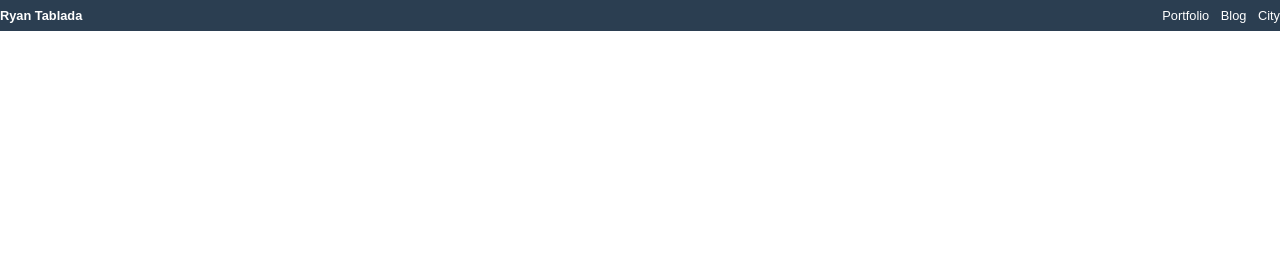
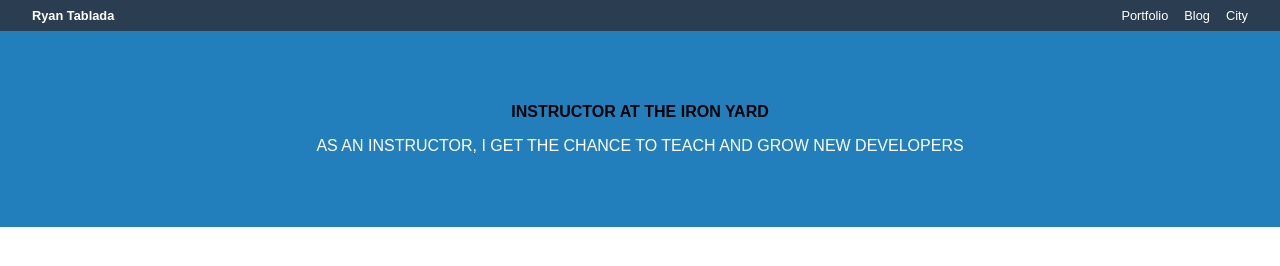
Before and after one commit to karafulgum/07-portfolio, a website: page public/index.html in a window 1280 px wide. Drawn offline with nearby package versions, Linux system fonts and the light colour scheme; files that its build step writes are made by us from their sources.

Commit message:
Hero HTML & Styling

```diff
--- a/public/index.html
+++ b/public/index.html
@@ -19,6 +19,11 @@
       </div>
     </nav>
 
+    <div class="hero">
+      <p class="hero__headline">Instructor at the Iron Yard</p>
+      <p class="hero__byline">As an instructor, I get the chance to teach and grow new developers</p>
+    </div>
+
     <footer class="footer">
 
     </footer>
--- a/styles/app.scss
+++ b/styles/app.scss
@@ -1,37 +1,30 @@
 $c-nav: #2b3e51;
-$c-white: #ffffff;
+$c-white: #fff;
+$c-hero: #227fbb;
+$c-black: #000305;
 
 $fa-font-path: '//netdna.bootstrapcdn.com/font-awesome/4.3.0/fonts';
 @import 'font-awesome/scss/font-awesome';
 @import 'box-sizing';
 @import 'reset';
+@import 'components/nav-bar';
 
-.nav-bar {
-  display: flex;
-  justify-content: space-between;
-  padding: 0.5rem 0;
-  background: $c-nav;
+.hero {
+  padding: 3.5rem;
+  background: $c-hero;
+  text-transform: uppercase;
 
-  h1 {
-    margin: 0;
+  &__headline {
+    display: flex;
+    justify-content: center;
+    color: $c-black;
+    font-weight: bold;
   }
 
-  &__item {
+  &__byline {
+    display: flex;
+    justify-content: center;
     color: $c-white;
-    font-size: 0.8rem;
-
-    &--name {
-      font-weight: bold;
-    }
-  }
-
-  &__link {
-    font-weight: normal;
-
-    &--tag {
-      margin-left: 0.5rem;
-      color: $c-white;
-      text-decoration: none;
-    }
+    text-align: center;
   }
 }
--- /dev/null
+++ b/styles/components/nav-bar.scss
@@ -0,0 +1,31 @@
+.nav-bar {
+  display: flex;
+  justify-content: space-between;
+  padding: 0.5rem 2rem;
+  background: $c-nav;
+
+
+  h1 {
+    margin: 0;
+  }
+
+  &__item {
+    color: $c-white;
+    font-size: 0.8rem;
+
+    &--name {
+      font-weight: bold;
+    }
+  }
+
+  &__link {
+    display: flex;
+    font-weight: normal;
+
+    &--tag {
+      margin-left: 1rem;
+      color: $c-white;
+      text-decoration: none;
+    }
+  }
+}
```
